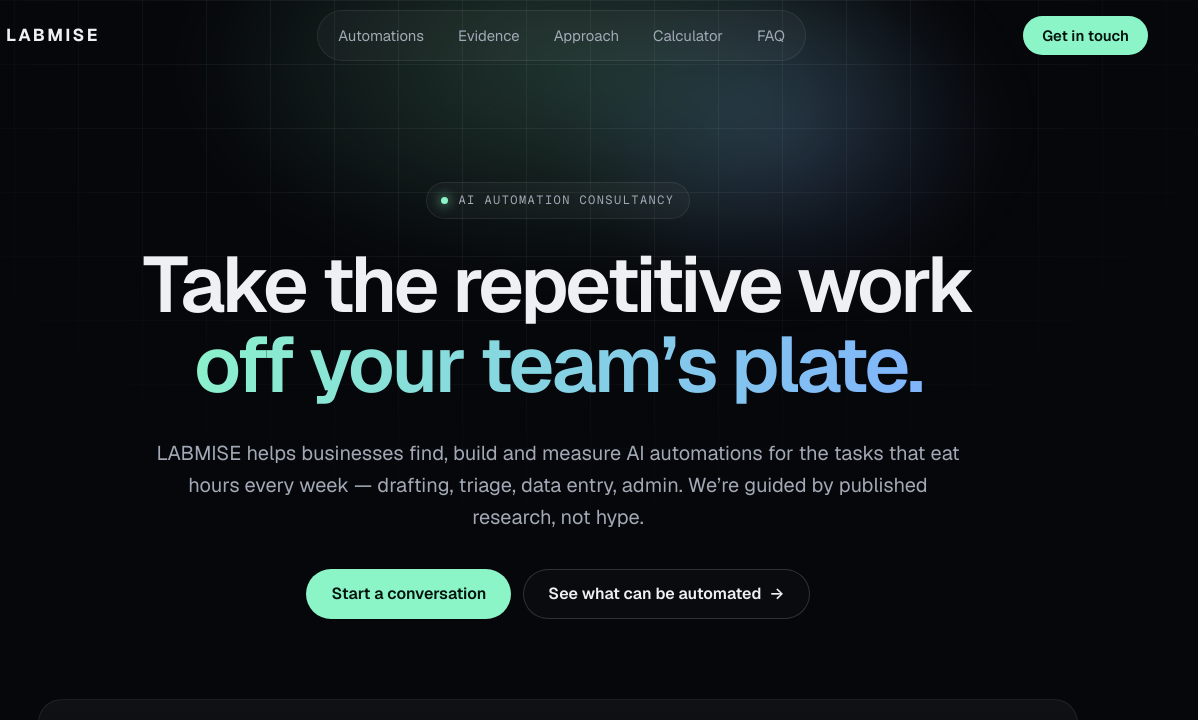
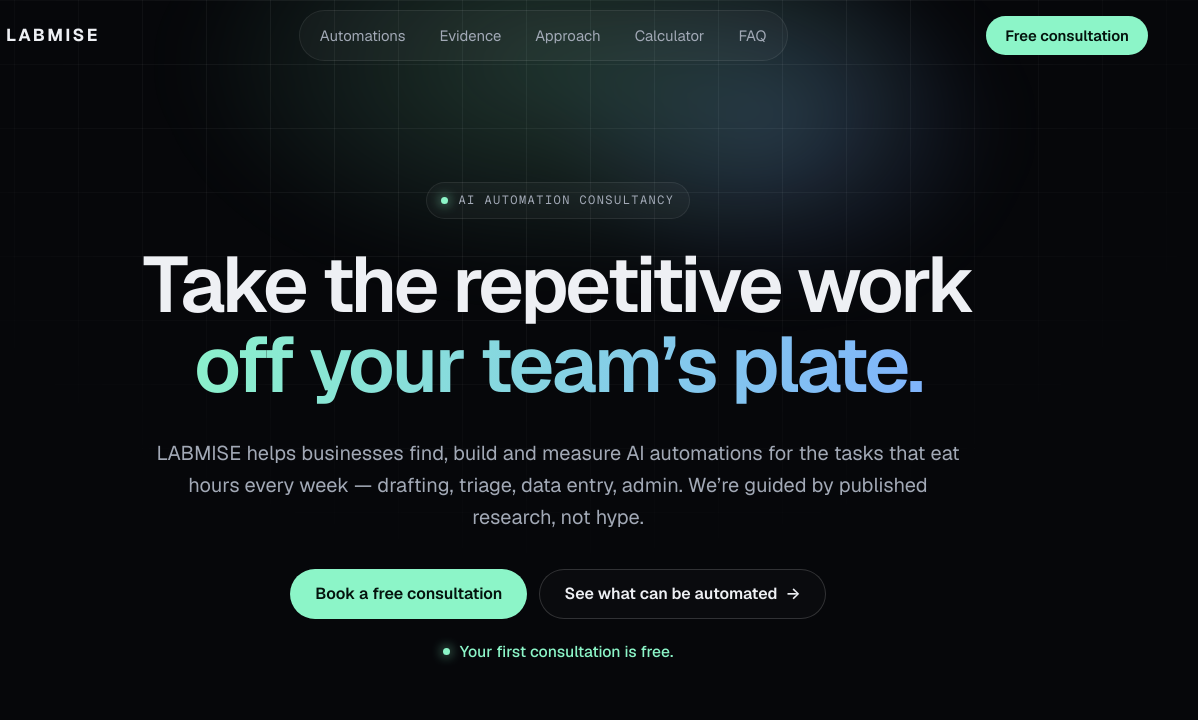
Before and after one commit to musabshahab/labmise.co.uk, a plain HTML site: page public/index.html in a window 1280 px wide. Shown: the top 720 px of the page, 82-1280 px from the left. Drawn offline with Linux system fonts and the light colour scheme.

Commit message:
Highlight the free first consultation
Co-Authored-By: Claude Fable 5.2 <noreply@anthropic.com>
Claude-Session: https://claude.ai/code/session_01BuZkoKsQ5Ri1J7rkjsSqrD

```diff
--- a/public/assets/css/styles.css
+++ b/public/assets/css/styles.css
@@ -383,6 +383,17 @@ p { color: var(--muted); text-wrap: pretty; }
   gap: 12px;
   margin-top: 36px;
 }
+
+.hero__free {
+  display: inline-flex;
+  align-items: center;
+  gap: 10px;
+  margin-top: 20px;
+  font-size: 0.98rem;
+  font-weight: 500;
+  color: var(--accent);
+}
+.hl { color: var(--accent); font-weight: 600; }
 
 /* Flow diagram */
 .flow {
--- a/public/index.html
+++ b/public/index.html
@@ -4,7 +4,7 @@
   <meta charset="utf-8">
   <meta name="viewport" content="width=device-width, initial-scale=1">
   <title>LABMISE — AI automation consultancy</title>
-  <meta name="description" content="LABMISE helps businesses find, build and measure AI automations for repetitive work. A new consultancy, guided by published research rather than hype.">
+  <meta name="description" content="LABMISE helps businesses find, build and measure AI automations for repetitive work. Your first consultation is free.">
   <link rel="canonical" href="https://labmise.co.uk/">
   <meta name="theme-color" content="#06070a">
 
@@ -54,10 +54,10 @@
         <a href="#calculator">Calculator</a>
         <a href="#faq">FAQ</a>
         <a href="#book" data-booking-only hidden>Book a call</a>
-        <a class="nav__cta-mobile" href="#contact">Get in touch</a>
+        <a class="nav__cta-mobile" href="#contact">Free consultation</a>
       </nav>
 
-      <a class="btn btn--primary btn--sm nav__cta" href="#contact">Get in touch</a>
+      <a class="btn btn--primary btn--sm nav__cta" href="#contact">Free consultation</a>
       <button class="nav__toggle" type="button" aria-expanded="false" aria-controls="nav-links" aria-label="Open menu">
         <span></span><span></span>
       </button>
@@ -78,9 +78,10 @@
         <h1>Take the repetitive work <span class="grad">off your team’s plate.</span></h1>
         <p class="hero__lede">LABMISE helps businesses find, build and measure AI automations for the tasks that eat hours every week — drafting, triage, data entry, admin. We’re guided by published research, not hype.</p>
         <div class="hero__actions">
-          <a class="btn btn--primary" href="#contact">Start a conversation</a>
+          <a class="btn btn--primary" href="#contact">Book a free consultation</a>
           <a class="btn btn--ghost" href="#automations">See what can be automated <span aria-hidden="true">→</span></a>
         </div>
+        <p class="hero__free"><span class="dot"></span>Your first consultation is free.</p>
 
         <!-- Concept diagram, not a product screenshot -->
         <figure class="flow" aria-label="How a typical automation flows">
@@ -541,8 +542,12 @@
             <p>That isn’t the goal. We aim to work with the systems you already have and add automation on top. If something can’t be done sensibly with your current setup, we’ll say so before any work starts.</p>
           </details>
           <details>
+            <summary>What does the first consultation cost?</summary>
+            <p>Nothing. Your first consultation is free. We’ll talk through the task that’s costing you the most time and whether it’s a good candidate for automation.</p>
+          </details>
+          <details>
             <summary>How do we get started?</summary>
-            <p>Send us a message describing the task that takes up the most time in your business. We’ll come back to you to talk through whether it’s a good candidate for automation.</p>
+            <p>Send us a message describing the task that takes up the most time in your business. We’ll come back to you to arrange your free first consultation.</p>
           </details>
         </div>
       </div>
@@ -552,9 +557,9 @@
     <section class="section section--cta" id="contact">
       <div class="wrap contact-layout">
         <div class="reveal">
-          <p class="eyebrow"><span class="dot"></span>Contact</p>
+          <p class="eyebrow"><span class="dot"></span>Contact · Free first consultation</p>
           <h2>Tell us about the task you’d most like off your desk.</h2>
-          <p>One paragraph is enough. We’ll reply by email.</p>
+          <p><strong class="hl">Your first consultation is free.</strong> One paragraph is enough to start; we’ll reply by email to arrange it.</p>
           <p class="contact__email">Or write to us directly:<br><a href="mailto:hello@labmise.co.uk">hello@labmise.co.uk</a></p>
           <p data-booking-only hidden><a class="link-arrow" href="#book">Or book a call <span aria-hidden="true">→</span></a></p>
         </div>
@@ -598,7 +603,7 @@
       <div class="wrap booking-layout">
         <div class="reveal">
           <p class="eyebrow"><span class="dot"></span>Book a call</p>
-          <h2>Prefer to talk it through?</h2>
+          <h2>Book your free first consultation.</h2>
           <p>Pick a time that suits you and we’ll talk about the task you’d like to automate.</p>
           <p class="note">The calendar is provided by a third-party booking service and only loads when you open it.</p>
         </div>
```
